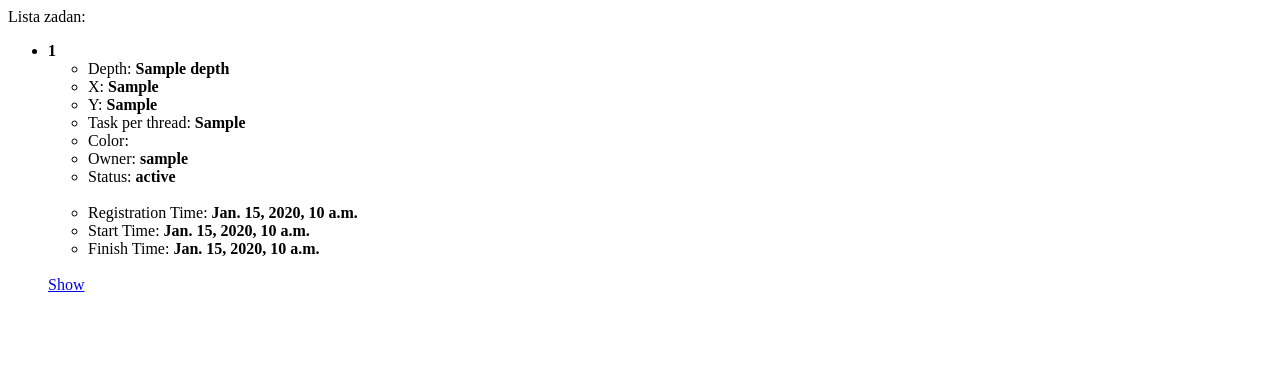
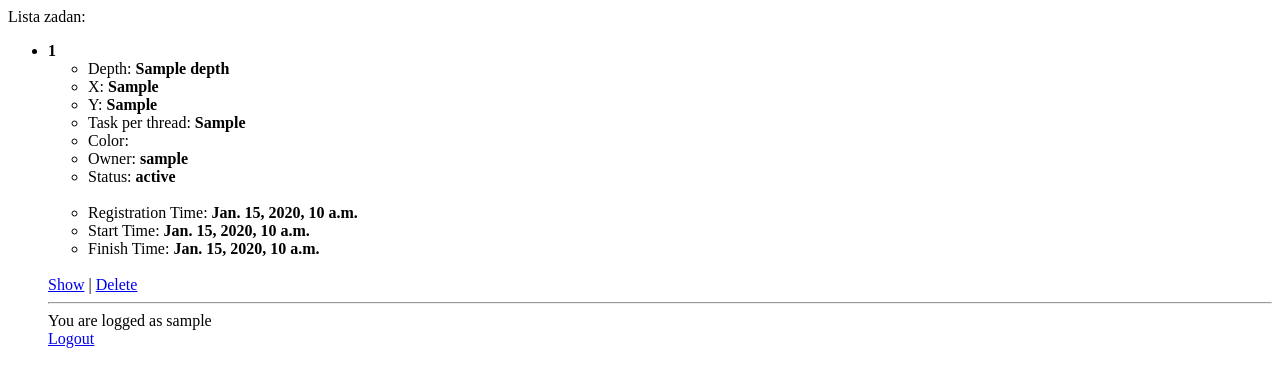
Before and after one commit to Aiir0730/Projekt, a Django app: template Serwer/rapidrender/templates/tasks/index.html in a window 1280 px wide. Shown: the top 387 px of the page. Run offline with Django 3.2, Linux system fonts and the light colour scheme; tables that the repository leaves empty hold one stand-in row (values such as "Sample post"); the template is opened without the code that fills it: values that come from a table or form of the project are taken from there, most other values are stand-ins (such as "Sample title", 1, 10 or a date in 2020).

Commit message:
[Serwer] Linki do akcji w widokach

```diff
--- a/Serwer/rapidrender/templates/tasks/detail.html
+++ b/Serwer/rapidrender/templates/tasks/detail.html
@@ -15,4 +15,6 @@ Task: {{ task.id }}
   <li>Registration Time: <b> {{ task.registration_time }} </b></li>
   <li>Start Time: <b> {{ task.start_time }} </b></li>
   <li>Finish Time: <b> {{ task.finish_time }} </b></li>
+  <br>
+  <a href="{% url 'delete' task.id %}">Delete</a>
 </ul>
--- a/Serwer/rapidrender/templates/tasks/index.html
+++ b/Serwer/rapidrender/templates/tasks/index.html
@@ -20,6 +20,10 @@ Lista zadan:<br>
     </ul>
   </li>
   <br>
-  <a href="{% url 'detail' task.id %}">Show</a>
+  <a href="{% url 'detail' task.id %}">Show</a> |
+  <a href="{% url 'delete' task.id %}">Delete</a>
 {% endfor %}
+<hr>
+You are logged as {{ current_user.username }}<br>
+<a href="{%url 'logout' %}">Logout</a>
 </ul>
--- a/Serwer/rapidrender/views.py
+++ b/Serwer/rapidrender/views.py
@@ -17,7 +17,7 @@ import logging
 @login_required
 def index(request):
   tasks = request.user.task_set.all()
-  return render(request, 'tasks/index.html', {'tasks': tasks})
+  return render(request, 'tasks/index.html', {'tasks': tasks, 'current_user': request.user})
 
 @login_required
 def detail(request, task_id):
@@ -78,7 +78,7 @@ def delete(request, task_id):
   task = Task.objects.get(id=task_id)
   task.delete()
 
-  return HttpResponseRedirect('index')
+  return HttpResponseRedirect(reverse('index'))
 
 @login_required
 def start(request, task_id):
```
